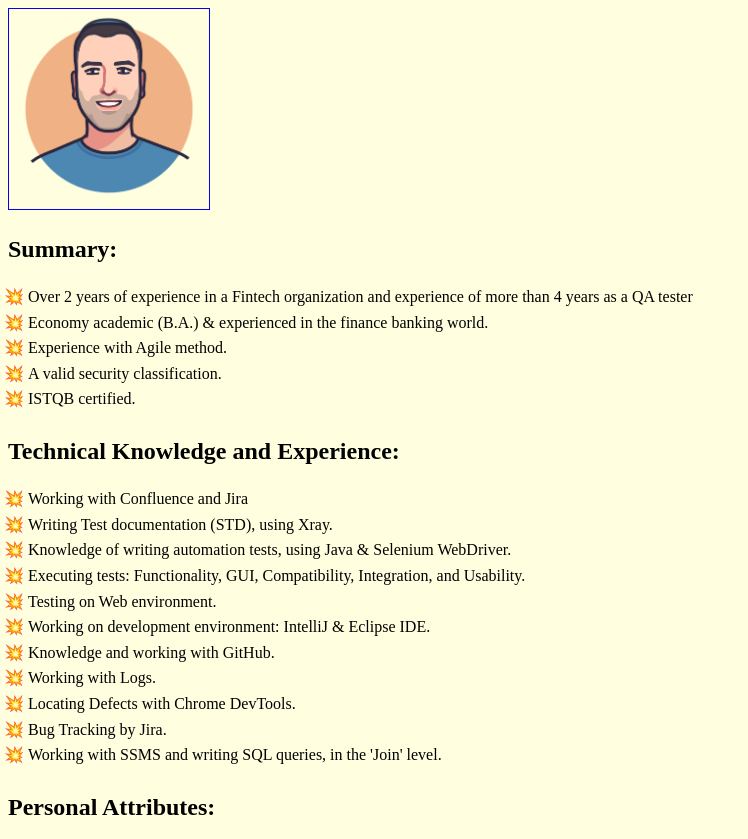
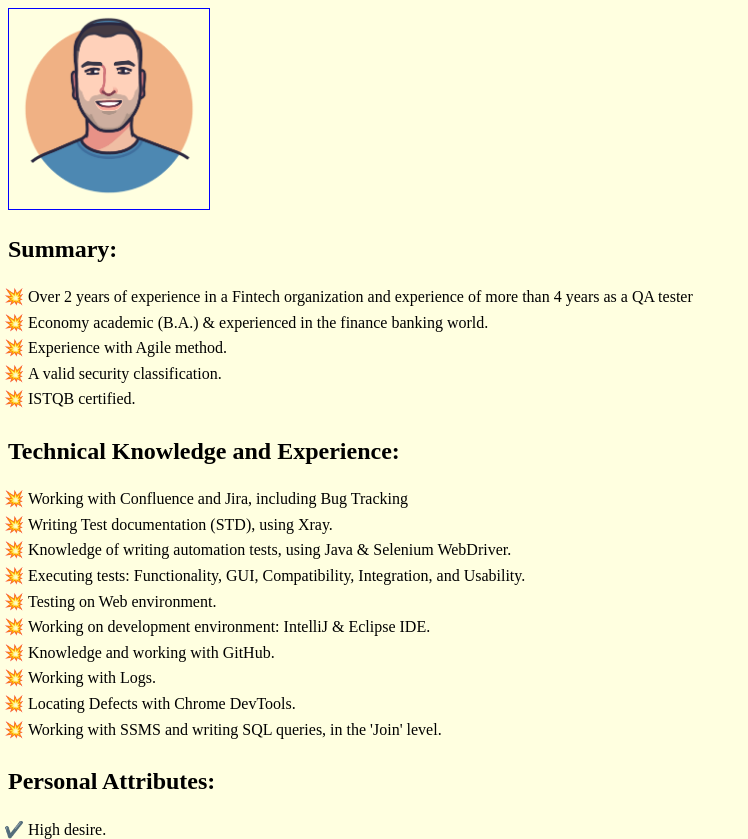
Before and after one commit to asafah83/html, a plain HTML site: page index.html in a window 1280 px wide. Shown: the part 73-912 px from the top of the page, without its empty margins (0-748 px from the left). Drawn offline with Linux system fonts and the light colour scheme.

Commit message:
Add new changes to index.html

```diff
--- a/index.html
+++ b/index.html
@@ -46,7 +46,7 @@
     <div class="section">
         <h2>Technical Knowledge and Experience:</h2>
         <ul>
-            <li>Working with Confluence and Jira</li>
+            <li>Working with Confluence and Jira, including Bug Tracking</li>
 			<li>Writing Test documentation (STD), using Xray.</li>
             <li>Knowledge of writing automation tests, using Java & Selenium WebDriver.</li>
             <li>Executing tests: Functionality, GUI, Compatibility, Integration, and Usability.</li>
@@ -55,7 +55,6 @@
             <li>Knowledge and working with GitHub.</li>
             <li>Working with Logs.</li>
             <li>Locating Defects with Chrome DevTools.</li>
-            <li>Bug Tracking by Jira.</li>
             <li>Working with SSMS and writing SQL queries, in the 'Join' level.</li>
         </ul>
     </div>
```
